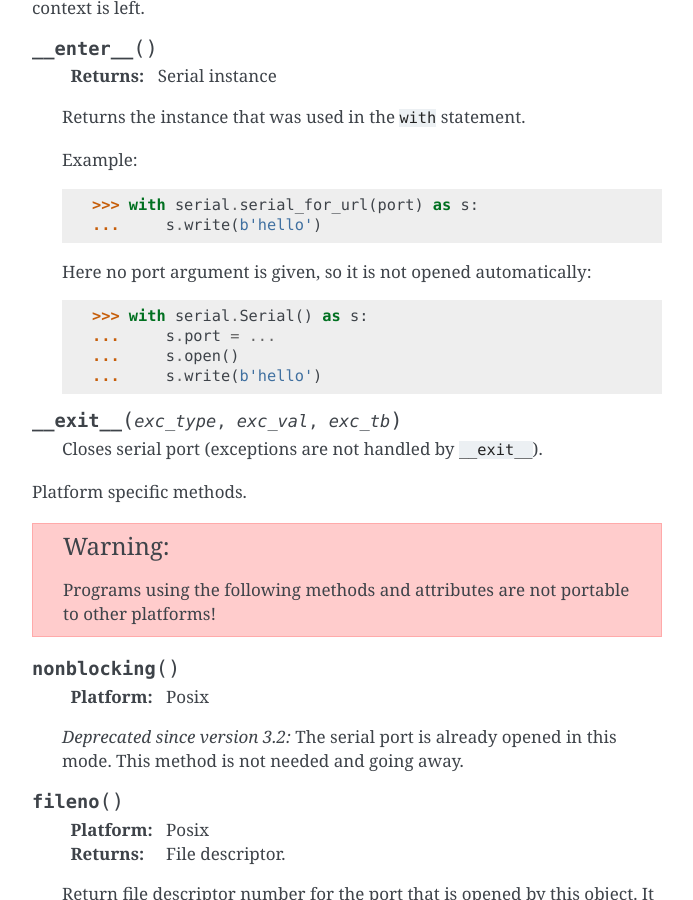
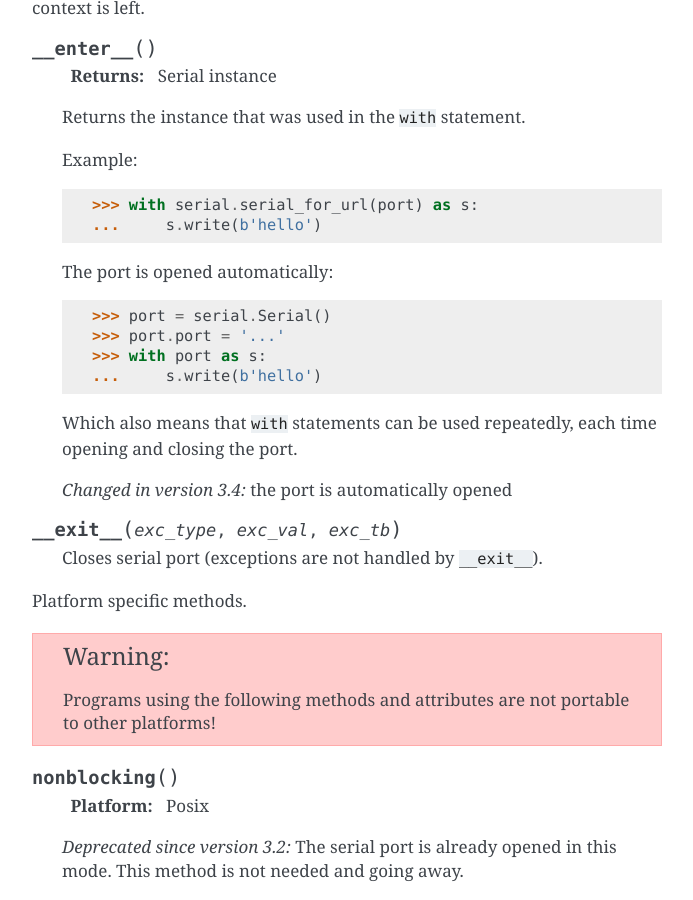
Before and after one commit to pyserial/pyserial, a Sphinx documentation site: the page built from documentation/pyserial_api.rst, in a window 1280 px wide and 900 px high, scrolled down 9483 px. Shown: the whole window, without its empty margins (418-1111 px from the left). Built offline with Sphinx 7.4.7, drawn with Linux system fonts in a browser that asks for light colours.

Commit message:
docs: changed __enter__ to open automatically
document the changes from #240

```diff
--- a/documentation/pyserial_api.rst
+++ b/documentation/pyserial_api.rst
@@ -515,12 +515,17 @@ Native ports
         >>> with serial.serial_for_url(port) as s:
         ...     s.write(b'hello')
 
-        Here no port argument is given, so it is not opened automatically:
+        The port is opened automatically:
 
-        >>> with serial.Serial() as s:
-        ...     s.port = ...
-        ...     s.open()
+        >>> port = serial.Serial()
+        >>> port.port = '...'
+        >>> with port as s:
         ...     s.write(b'hello')
+
+        Which also means that ``with`` statements can be used repeatedly,
+        each time opening and closing the port.
+
+        .. versionchanged:: 3.4 the port is automatically opened
 
 
     .. method:: __exit__(exc_type, exc_val, exc_tb)
@@ -618,7 +623,7 @@ Native ports
 
     .. method:: isOpen()
 
-    	.. deprecated:: 3.0 see :attr:`is_open`
+        .. deprecated:: 3.0 see :attr:`is_open`
 
     .. attribute:: writeTimeout
 
```
